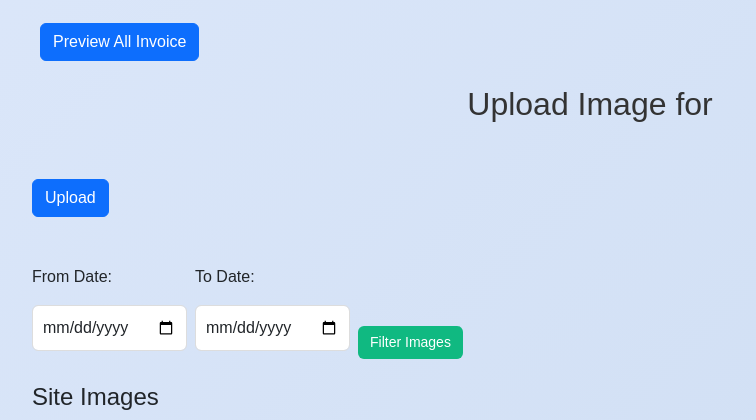
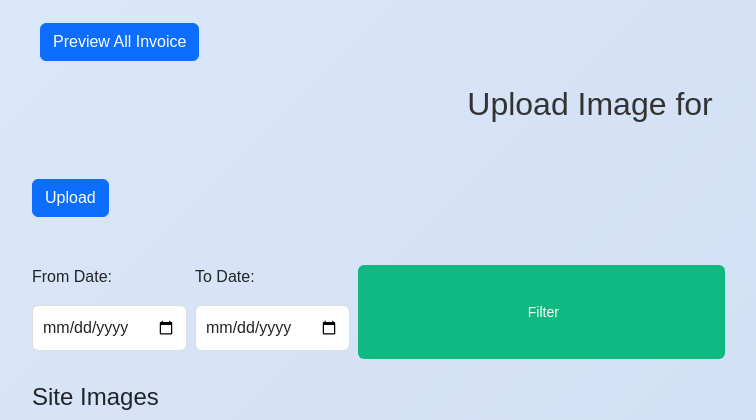
Before and after one commit to vivek248-cloud/billing, a Django app: template projects/templates/projects/client_details.html in a window 1280 px wide. Shown: the part 737-1157 px from the top of the page, without its empty margins (50-806 px from the left). Run offline with Django 3.2, Linux system fonts and the light colour scheme; the template is opened without the code that fills it, so the values that code supplies are empty.

Commit message:
latest update

```diff
--- a/projects/templates/projects/client_details.html
+++ b/projects/templates/projects/client_details.html
@@ -213,8 +213,10 @@
     <label for="image_to" class="form-label">To Date:</label>
     <input type="date" name="image_to" id="image_to" class="form-control" value="{{ image_to }}">
   </div>
-  <div class="col-auto align-self-end">
-    <button type="submit" class="btn btn-primary">Filter Images</button>
+ <div class="col-md-4 d-grid">
+      <button type="submit" class="btn btn-primary btn-lg">
+        <i class="bi bi-funnel-fill me-1"></i> Filter
+      </button>
   </div>
 </form>
 
```
